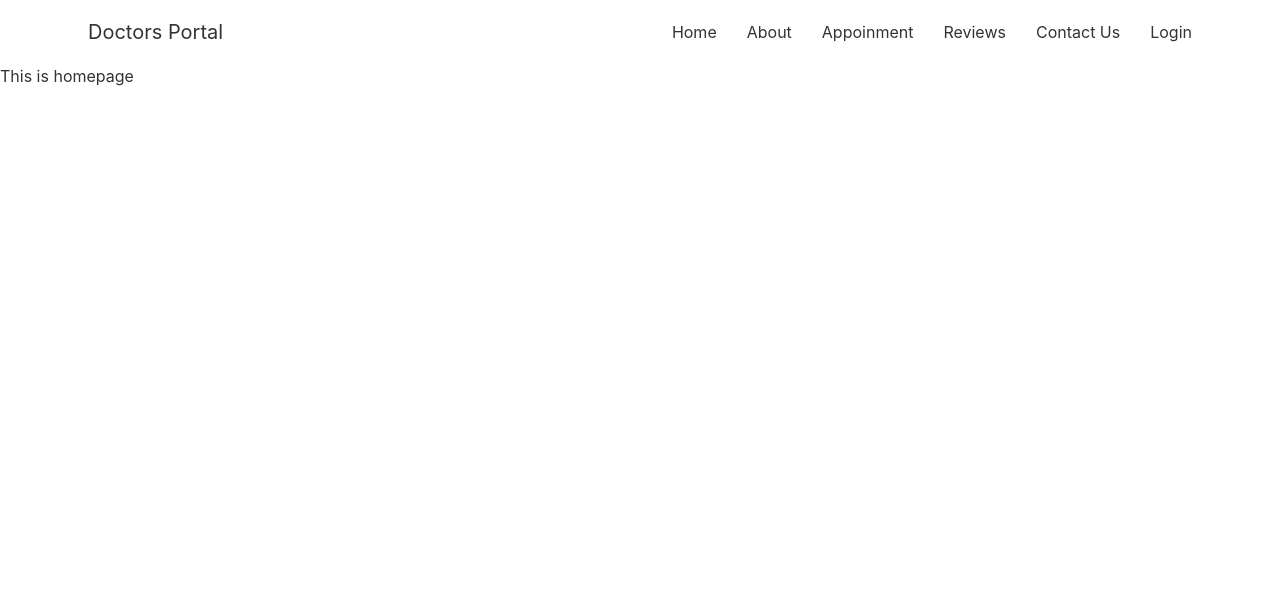
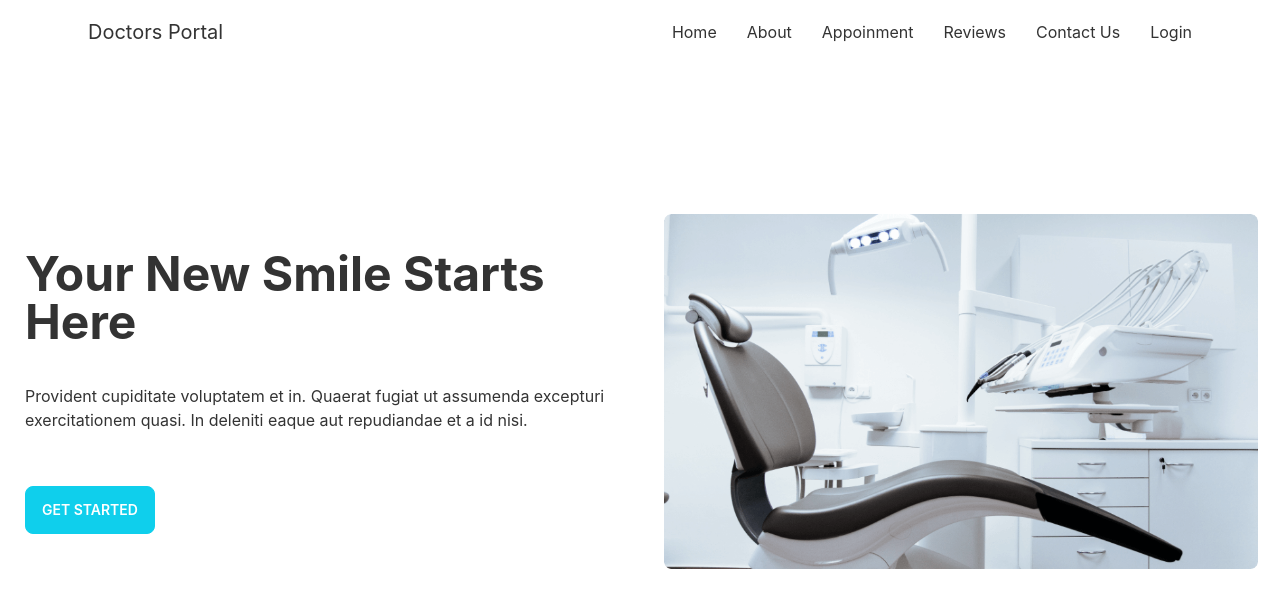
Before and after one commit to MIRJAKARIYA/Doctors-portal-react-project, a React (Create React App) app: page / in a window 1280 px wide. Shown: the top 608 px of the page. Built offline with nearby package versions, Linux system fonts and the light colour scheme.

Commit message:
banner added

```diff
--- /dev/null
+++ b/src/Pages/Home/Banner.js
@@ -0,0 +1,33 @@
+import React from "react";
+import Chair from "../../assets/images/chair.png";
+
+const Banner = () => {
+  return (
+    <div className="hero w-auto mx-[25px] mt-[64px] lg:mt-[150px]">
+      <div className="w-full flex flex-col-reverse items-center lg:flex-row">
+        <div className="lg:w-1/2">
+          <div className="w-full lg:ml-auto max-w-[655px]">
+            <h1 className="text-5xl font-bold">Your New Smile Starts Here</h1>
+            <p className="py-6 mt-[14px] mb-[30px]">
+              Provident cupiditate voluptatem et in. Quaerat fugiat ut assumenda
+              excepturi exercitationem quasi. In deleniti eaque aut repudiandae
+              et a id nisi.
+            </p>
+            <button className="btn btn-primary text-white font-semibold">
+              GET STARTED
+            </button>
+          </div>
+        </div>
+        <div className="w-full lg:w-1/2">
+          <img
+            src={Chair}
+            className="w-full mx-auto max-w-[594px] mb-[60px] lg:mb-0 h-[355px] rounded-md lg:ml-[24px]"
+            alt=""
+          />
+        </div>
+      </div>
+    </div>
+  );
+};
+
+export default Banner;
--- a/src/Pages/Home/Home.js
+++ b/src/Pages/Home/Home.js
@@ -1,9 +1,10 @@
 import React from 'react';
+import Banner from './Banner';
 
 const Home = () => {
     return (
         <div>
-            <h2>This is homepage</h2>
+            <Banner></Banner>
         </div>
     );
 };
```
Also changed, not shown: 1 other file (tests, documents, lock files or other folders).
